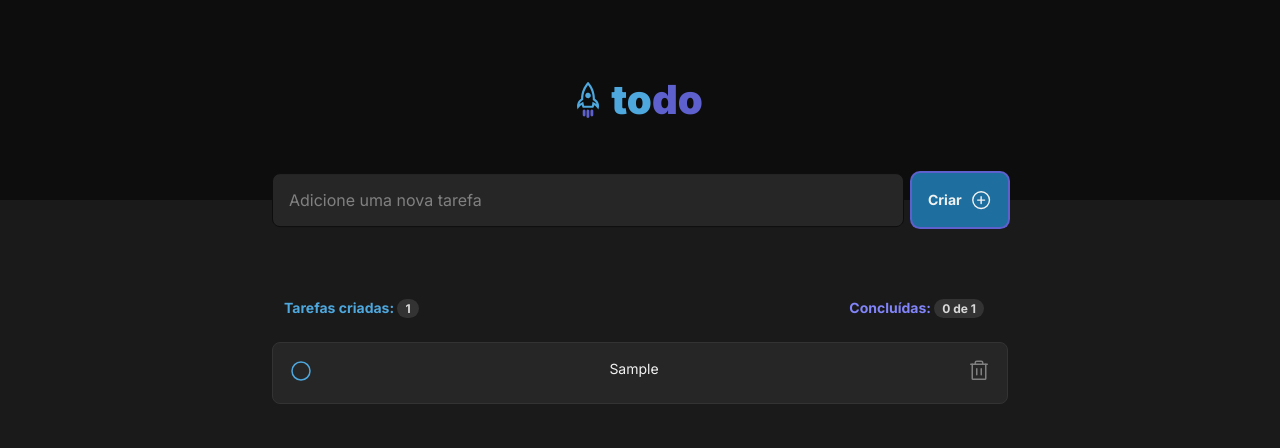
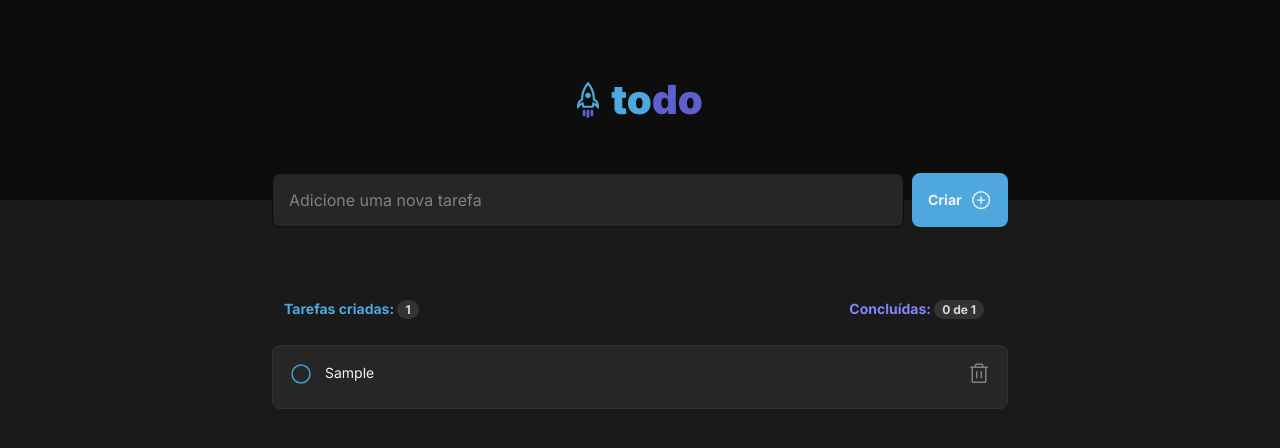
Before and after one commit to LuizGuerreiro/To-Do-React, a React (Vite) app: page / in a window 1280 px wide. Both pictures are taken after typing "Sample" into the empty fields and a click on the button "Criar". Shown: the top 448 px of the page. Built offline with nearby package versions, Linux system fonts and the light colour scheme.

Commit message:
Full layout

```diff
--- a/public/styles/Counters.module.css
+++ b/public/styles/Counters.module.css
@@ -6,7 +6,6 @@
   justify-content: space-between;
   font-size: 0.875rem;
   font-weight: bold;
-  line-height: 1.06rem;
 }
 
 .counters p:first-child {
@@ -14,6 +13,7 @@
 }
 
 .counters p {
+  width: initial;
   color: var(--purple);
 }
 
@@ -23,6 +23,5 @@
   background-color: var(--gray-400);
   font-size: 0.75rem;
   font-weight: bold;
-  line-height: 0.908rem;
   color: var(--gray-200);
 }
--- a/public/styles/Header.module.css
+++ b/public/styles/Header.module.css
@@ -15,7 +15,6 @@ img {
 h1 {
   font-size: 2.5rem;
   font-weight: 900;
-  line-height: 2.25rem;
   color: var(--blue)
 }
 
--- a/public/styles/Task.module.css
+++ b/public/styles/Task.module.css
@@ -12,13 +12,37 @@
 button {
   border: none;
   background: none;
-  width: max-content;
   cursor: pointer;
 }
 
+button .circle,
+button .checkCircle,
+button .circle:hover,
+button .checkCircle:hover {
+  opacity: 0.9;
+}
+
+button .circle {
+  color: var(--blue);
+}
+
+button .checkCircle {
+  color: var(--purple-dark);
+}
+
+button:hover .circle {
+  color: var(--blue-dark);
+  filter: drop-shadow(0rem 0.25rem 0.25rem rgba(0, 0, 0, 0.25));
+}
+
+button:hover .checkCircle {
+  color: var(--purple);
+}
+
 p {
+  width: 100%;
+  text-align: left;
   font-size: 0.875rem;
-  line-height: 1.225rem;
   color: var(--gray-100);
   padding-left: 0.75rem;
   padding-right: 1.5rem;
@@ -28,3 +52,14 @@ p {
   text-decoration: line-through;
   color: var(--gray-300);
 }
+
+button .trash {
+  color: var(--gray-300);
+}
+
+
+button:hover .trash {
+  border-radius: 0.25rem;
+  background-color: var(--gray-400);
+  color: var(--danger);
+}
--- a/public/styles/TaskList.module.css
+++ b/public/styles/TaskList.module.css
@@ -33,9 +33,15 @@
   opacity: 1;
 }
 
+.toDo form input:focus {
+  border: 1px solid var(--purple-dark);
+  border-radius: 0;
+}
+
 .toDo form button {
   width: 6rem;
   background-color: var(--blue-dark);
+  transition: all 300ms;
   border: none;
   display: flex;
   gap: 0.5rem;
@@ -45,6 +51,12 @@
   font-weight: bold;
   line-height: 1.225rem;
   color: var(--gray-100);
+}
+
+.toDo form button:focus,
+.toDo form button:hover {
+  background-color: var(--blue);
+  transition: 300ms;
 }
 
 .emptyList {
@@ -59,16 +71,17 @@
   gap: 1rem;
 }
 
-.emptyList p,
-.emptyList span {
+.emptyList p {
   font-size: 1rem;
   line-height: 1.4rem;
   color: var(--gray-300);
+  text-align: center;
 }
 
 .emptyList p span {
   display: block;
   font-weight: bold;
+  color: var(--gray-300);
 }
 
 .emptyList div {
--- a/public/styles/global.css
+++ b/public/styles/global.css
@@ -1,5 +1,4 @@
 :root {
-  --background: #454545;
   --white: #fff;
   --gray-100: #F2F2F2;
   --gray-200: #D9D9D9;
@@ -17,7 +16,6 @@
 
 :focus {
   outline: transparent;
-  box-shadow: 0 0 0 2px var(--purple-dark);
 }
 
 * {
@@ -36,6 +34,7 @@ body, input, textarea, button {
   font-family: "Inter", sans-serif;
   font-weight: 400;
   font-size: 1rem;
+  line-height: 140%;
 }
 
 @media (max-width: 768px) {
--- a/src/components/Counters.tsx
+++ b/src/components/Counters.tsx
@@ -6,7 +6,9 @@ interface CountersProps {
 }
 
 export function Counters({totalTasks, finishedTasks}:CountersProps) {
+
   const done = (totalTasks === 0 ? "0" : `${finishedTasks} de ${totalTasks}`)
+
   return (
     <div className={styles.counters}>
       <p>Tarefas criadas: <span>{totalTasks}</span></p>
--- a/src/components/Task.tsx
+++ b/src/components/Task.tsx
@@ -12,8 +12,8 @@ interface TaskProps {
 
 export function Task({ id, checked, content, checkTask, deleteTask}:TaskProps) {
   const check = (checked ?
-                  <CheckCircle size={24} color="#5E60CE" weight="fill" /> :
-                  <Circle size={24} color="#4EA8DE" />
+                  <CheckCircle className={styles.checkCircle} size={24} weight="fill"/> :
+                  <Circle className={styles.circle} size={24}/>
                 )
 
   function handleCheckTask() {
@@ -31,7 +31,7 @@ export function Task({ id, checked, content, checkTask, deleteTask}:TaskProps) {
       </button>
       <p>{content}</p>
       <button type='button' onClick={handleDeleteTask}>
-        <Trash size={24} color="#808080"/>
+        <Trash className={styles.trash} size={24}/>
       </button>
     </div>
   )
```
